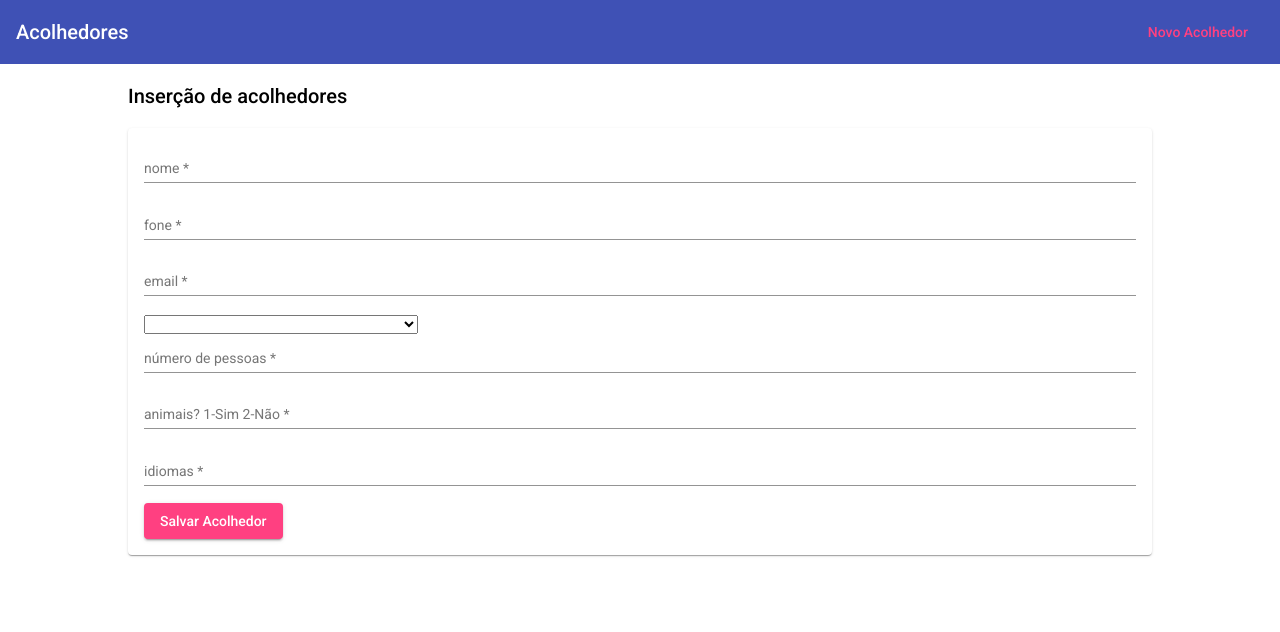
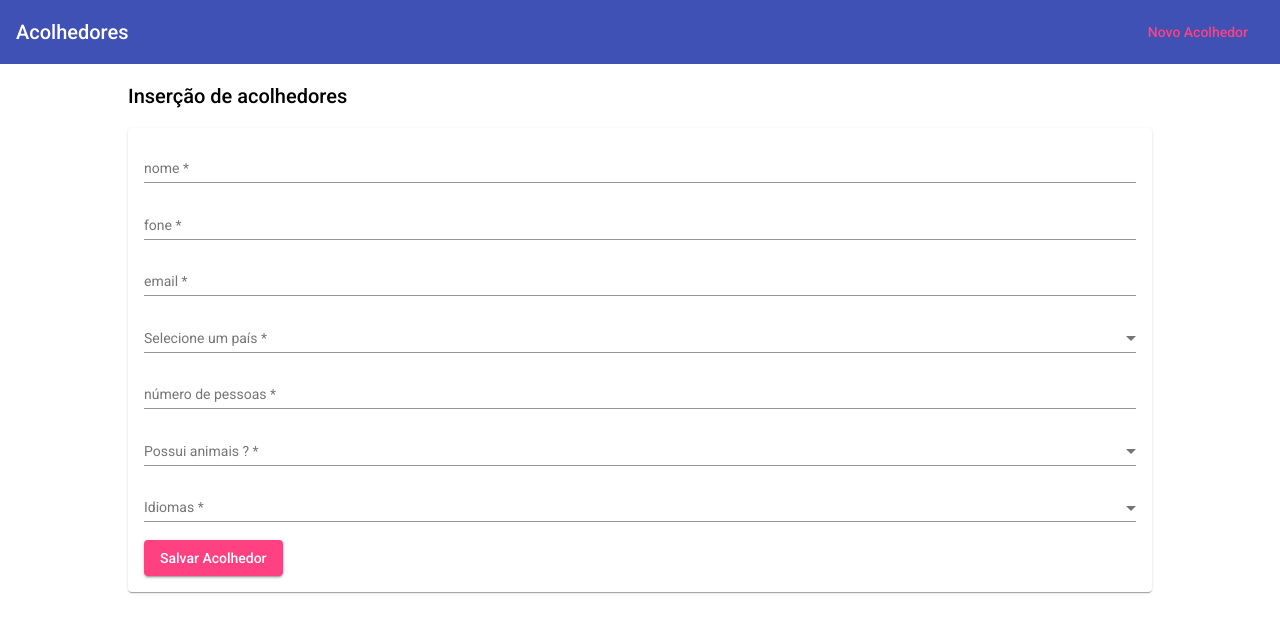
Before and after one commit to Gibenuthe/LP2_Projeto, an Angular app in the folder projeto-Ucrania/: page /criar in a window 1280 px wide. Shown: the top 632 px of the page. Built offline with nearby package versions, Linux system fonts and the light colour scheme.

Commit message:
Finalização Acolhedores
Tudo preparado antes de inserir filtro de busca.

```diff
--- a/projeto-Ucrania/src/app/acolhedor/acolhedor-inserir.component.html
+++ b/projeto-Ucrania/src/app/acolhedor/acolhedor-inserir.component.html
@@ -1,7 +1,11 @@
 <h2>Inserção de acolhedores</h2>
 <mat-card>
   <mat-spinner *ngIf="estaCarregando"></mat-spinner>
-  <form (submit)="onSalvarAcolhedor(acolhedorForm)" *ngIf="!estaCarregando" #acolhedorForm="ngForm">
+  <form
+    (submit)="onSalvarAcolhedor(acolhedorForm)"
+    *ngIf="!estaCarregando"
+    #acolhedorForm="ngForm"
+  >
     <mat-form-field>
       <input
         required
@@ -39,169 +43,180 @@
       />
       <mat-error *ngIf="email.invalid">Digite um email válido</mat-error>
     </mat-form-field>
-    <!-- <mat-form-field>
-      <input
+    <mat-form-field>
+      <mat-label>Selecione um país</mat-label>
+      <select
+        matNativeControl
         required
-        type="text"
-        matInput
         placeholder="país"
-        name="país"
+        name="pais"
         [ngModel]="acolhedor?.pais"
         #pais="ngModel"
-      />
-      <mat-error *ngIf="pais.invalid">Digite um país válido</mat-error>
-    </mat-form-field> -->
-    <select required name="country" class="form-control" id="country" [ngModel]="acolhedor?.pais"
-    #pais="ngModel">
-      <option value="0" label="Select a country ... " selected="selected">Select a country ... </option>
-      <optgroup id="country-optgroup-Asia" label="Asia">
-          <option value="AF" label="Afghanistan">Afghanistan</option>
+      >
+        <option value="0" label="Selecione um país ... " selected="selected">
+          Selecione um país ...
+        </option>
+        <optgroup id="country-optgroup-Asia" label="Asia">
+          <option value="AF" label="Afeganistao">Afeganistao</option>
+          <option value="SA" label="Arabia Saudita">Arabia Saudita</option>
           <option value="AM" label="Armenia">Armenia</option>
-          <option value="AZ" label="Azerbaijan">Azerbaijan</option>
-          <option value="BH" label="Bahrain">Bahrain</option>
+          <option value="AZ" label="Azerbaijao">Azerbaijao</option>
+          <option value="BH" label="Bahrein">Bahrein</option>
           <option value="BD" label="Bangladesh">Bangladesh</option>
-          <option value="BT" label="Bhutan">Bhutan</option>
-          <option value="BN" label="Brunei">Brunei</option>
-          <option value="KH" label="Cambodia">Cambodia</option>
+	  <option value="BN" label="Brunei">Brunei</option>
+          <option value="BT" label="Butao">Butao</option>
+          <option value="KH" label="Camboja">Camboja</option>
+	  <option value="KZ" label="Cazaquistao">Cazaquistao</option>
           <option value="CN" label="China">China</option>
+	  <option value="KP" label="Coreia do Norte">Coreia do Norte</option>
+          <option value="KR" label="Coreia do Sul">Coreia do Sul</option>
+          <option value="AE" label="Emirados Arabes">Emirados Arabes</option>
+          <option value="PH" label="Filipinas">Filipinas</option>
           <option value="GE" label="Georgia">Georgia</option>
           <option value="HK" label="Hong Kong SAR China">Hong Kong SAR China</option>
+	  <option value="YE" label="Iemen">Iemen</option>
           <option value="IN" label="India">India</option>
           <option value="ID" label="Indonesia">Indonesia</option>
-          <option value="IR" label="Iran">Iran</option>
-          <option value="IQ" label="Iraq">Iraq</option>
+          <option value="IR" label="Ira">Ira</option>
+          <option value="IQ" label="Iraque">Iraque</option>
           <option value="IL" label="Israel">Israel</option>
-          <option value="JP" label="Japan">Japan</option>
-          <option value="JO" label="Jordan">Jordan</option>
-          <option value="KZ" label="Kazakhstan">Kazakhstan</option>
+          <option value="JP" label="Japao">Japao</option>
+          <option value="JO" label="Jordania">Jordania</option>
           <option value="KW" label="Kuwait">Kuwait</option>
-          <option value="KG" label="Kyrgyzstan">Kyrgyzstan</option>
           <option value="LA" label="Laos">Laos</option>
-          <option value="LB" label="Lebanon">Lebanon</option>
+          <option value="LB" label="Libano">Libano</option>
           <option value="MO" label="Macau SAR China">Macau SAR China</option>
-          <option value="MY" label="Malaysia">Malaysia</option>
-          <option value="MV" label="Maldives">Maldives</option>
+          <option value="MY" label="Malasia">Malasia</option>
+          <option value="MV" label="Maldivas">Maldivas</option>
           <option value="MN" label="Mongolia">Mongolia</option>
           <option value="MM" label="Myanmar [Burma]">Myanmar [Burma]</option>
           <option value="NP" label="Nepal">Nepal</option>
-          <option value="NT" label="Neutral Zone">Neutral Zone</option>
-          <option value="KP" label="North Korea">North Korea</option>
-          <option value="OM" label="Oman">Oman</option>
-          <option value="PK" label="Pakistan">Pakistan</option>
-          <option value="PS" label="Palestinian Territories">Palestinian Territories</option>
-          <option value="YD" label="People's Democratic Republic of Yemen">People's Democratic Republic of Yemen</option>
-          <option value="PH" label="Philippines">Philippines</option>
+          <option value="OM" label="Oma">Oma</option>
+          <option value="PS" label="Palestina">Palestina</option>
+          <option value="PK" label="Paquistao">Paquistao</option>
           <option value="QA" label="Qatar">Qatar</option>
-          <option value="SA" label="Saudi Arabia">Saudi Arabia</option>
-          <option value="SG" label="Singapore">Singapore</option>
-          <option value="KR" label="South Korea">South Korea</option>
+	  <option value="KG" label="Quirguistao">Quirguistao</option>
+          <option value="YD" label="Rep. Dem. Iemen">Rep. Dem. Iemen</option>
+          <option value="SG" label="Singapura">Singapura</option>
           <option value="LK" label="Sri Lanka">Sri Lanka</option>
-          <option value="SY" label="Syria">Syria</option>
+          <option value="SY" label="Siria">Siria</option>
           <option value="TW" label="Taiwan">Taiwan</option>
-          <option value="TJ" label="Tajikistan">Tajikistan</option>
-          <option value="TH" label="Thailand">Thailand</option>
+          <option value="TJ" label="Tadjiquistao">Tadjiquistao</option>
+          <option value="TH" label="Tailandia">Tailandia</option>
           <option value="TL" label="Timor-Leste">Timor-Leste</option>
-          <option value="TR" label="Turkey">Turkey</option>
-          <option value="TM" label="Turkmenistan">Turkmenistan</option>
-          <option value="AE" label="United Arab Emirates">United Arab Emirates</option>
-          <option value="UZ" label="Uzbekistan">Uzbekistan</option>
-          <option value="VN" label="Vietnam">Vietnam</option>
-          <option value="YE" label="Yemen">Yemen</option>
+          <option value="TR" label="Turquia">Turquia</option>
+          <option value="TM" label="Turcomenistao">Turcomenistao</option>
+          <option value="UZ" label="Uzbequistao">Uzbequistao</option>
+          <option value="VN" label="Vietna">Vietna</option>
       </optgroup>
       <optgroup id="country-optgroup-Europe" label="Europe">
           <option value="AL" label="Albania">Albania</option>
           <option value="AD" label="Andorra">Andorra</option>
           <option value="AT" label="Austria">Austria</option>
           <option value="BY" label="Belarus">Belarus</option>
-          <option value="BE" label="Belgium">Belgium</option>
-          <option value="BA" label="Bosnia and Herzegovina">Bosnia and Herzegovina</option>
+          <option value="BE" label="Belgica">Belgica</option>
+          <option value="BA" label="Bosnia e Herzegovina">Bosnia e Herzegovina</option>
           <option value="BG" label="Bulgaria">Bulgaria</option>
-          <option value="HR" label="Croatia">Croatia</option>
-          <option value="CY" label="Cyprus">Cyprus</option>
-          <option value="CZ" label="Czech Republic">Czech Republic</option>
-          <option value="DK" label="Denmark">Denmark</option>
-          <option value="DD" label="East Germany">East Germany</option>
+          <option value="HR" label="Croacia">Croacia</option>
+          <option value="CY" label="Chipre">Chipre</option>
+          <option value="CZ" label="Republica Checa">Republica Checa</option>
+          <option value="DK" label="Dinamarca">Dinamarca</option>
           <option value="EE" label="Estonia">Estonia</option>
-          <option value="FO" label="Faroe Islands">Faroe Islands</option>
-          <option value="FI" label="Finland">Finland</option>
-          <option value="FR" label="France">France</option>
-          <option value="DE" label="Germany">Germany</option>
+          <option value="FO" label="Ilhas Faroe">Ilhas Faroe</option>
+          <option value="FI" label="Finlandia">Finlandia</option>
+          <option value="FR" label="Franca">Franca</option>
+          <option value="DE" label="Alemanha">Alemanha</option>
           <option value="GI" label="Gibraltar">Gibraltar</option>
-          <option value="GR" label="Greece">Greece</option>
+          <option value="GR" label="Grecia">Grecia</option>
           <option value="GG" label="Guernsey">Guernsey</option>
-          <option value="HU" label="Hungary">Hungary</option>
-          <option value="IS" label="Iceland">Iceland</option>
-          <option value="IE" label="Ireland">Ireland</option>
-          <option value="IM" label="Isle of Man">Isle of Man</option>
-          <option value="IT" label="Italy">Italy</option>
+          <option value="HU" label="Hungria">Hungria</option>
+          <option value="IS" label="Islandia">Islandia</option>
+          <option value="IE" label="Irlanda">Irlanda</option>
+          <option value="IM" label="Ilha de Man">Ilha de Man</option>
+          <option value="IT" label="Italia">Italia</option>
           <option value="JE" label="Jersey">Jersey</option>
-          <option value="LV" label="Latvia">Latvia</option>
+          <option value="LV" label="Letonia">Letonia</option>
           <option value="LI" label="Liechtenstein">Liechtenstein</option>
-          <option value="LT" label="Lithuania">Lithuania</option>
-          <option value="LU" label="Luxembourg">Luxembourg</option>
+          <option value="LT" label="Lituania">Lituania</option>
+          <option value="LU" label="Luxemburgo">Luxemburgo</option>
           <option value="MK" label="Macedonia">Macedonia</option>
           <option value="MT" label="Malta">Malta</option>
-          <option value="FX" label="Metropolitan France">Metropolitan France</option>
-          <option value="MD" label="Moldova">Moldova</option>
+          <option value="MD" label="Moldavia">Moldavia</option>
           <option value="MC" label="Monaco">Monaco</option>
           <option value="ME" label="Montenegro">Montenegro</option>
-          <option value="NL" label="Netherlands">Netherlands</option>
-          <option value="NO" label="Norway">Norway</option>
-          <option value="PL" label="Poland">Poland</option>
+          <option value="NL" label="Holanda">Holanda</option>
+          <option value="NO" label="Noruega">Noruega</option>
+          <option value="PL" label="Polonia">Polonia</option>
           <option value="PT" label="Portugal">Portugal</option>
-          <option value="RO" label="Romania">Romania</option>
+          <option value="RO" label="Romenia">Romenia</option>
           <option value="RU" label="Russia">Russia</option>
           <option value="SM" label="San Marino">San Marino</option>
-          <option value="RS" label="Serbia">Serbia</option>
-          <option value="CS" label="Serbia and Montenegro">Serbia and Montenegro</option>
-          <option value="SK" label="Slovakia">Slovakia</option>
-          <option value="SI" label="Slovenia">Slovenia</option>
-          <option value="ES" label="Spain">Spain</option>
-          <option value="SJ" label="Svalbard and Jan Mayen">Svalbard and Jan Mayen</option>
-          <option value="SE" label="Sweden">Sweden</option>
-          <option value="CH" label="Switzerland">Switzerland</option>
-          <option value="UA" label="Ukraine">Ukraine</option>
-          <option value="SU" label="Union of Soviet Socialist Republics">Union of Soviet Socialist Republics</option>
-          <option value="GB" label="United Kingdom">United Kingdom</option>
-          <option value="VA" label="Vatican City">Vatican City</option>
-          <option value="AX" label="Åland Islands">Åland Islands</option>
-      </optgroup>
-  </select>
+          <option value="RS" label="Servia">Servia</option>
+          <option value="SK" label="Eslovaquia">Eslovaquia</option>
+          <option value="SI" label="Eslovenia">Eslovenia</option>
+          <option value="ES" label="Espanha">Espanha</option>
+          <option value="SJ" label="Svalbard e Jan Mayen">Svalbard e Jan Mayen</option>
+          <option value="SE" label="Suecia">Suecia</option>
+          <option value="CH" label="Suica">Suica</option>
+          <option value="UA" label="Ucrania">Ucrania</option>
+          <option value="GB" label="Reino Unido">Reino Unido</option>
+          <option value="VA" label="Vaticano">Vaticano</option>
+          <option value="AX" label="Ilhas Åland">Ilhas Åland</option>
+        </optgroup>
+      </select>
+    </mat-form-field>
     <mat-form-field>
       <input
         required
         type="number"
+        min=1
         matInput
-        placeholder= "número de pessoas"
+        placeholder="número de pessoas"
         name="pessoas"
         [ngModel]="acolhedor?.pessoas"
         #pessoas="ngModel"
       />
-      <mat-error *ngIf="pessoas.invalid">Digite um número de pessoas válido</mat-error>
+      <mat-error *ngIf="pessoas.invalid"
+        >Digite um número de pessoas válido</mat-error
+      >
     </mat-form-field>
     <mat-form-field>
-      <input
+      <mat-label>Possui animais ?</mat-label>
+      <select
+        matNativeControl
         required
-        type=boolean
-        matInput
-        placeholder= "animais? 1-Sim  2-Não"
-        name="1-Sim, 2-Não"
+        placeholder=""
+        name="animais"
         [ngModel]="acolhedor?.animais"
         #animais="ngModel"
-      />
-      <mat-error *ngIf="animais.invalid">Selecione uma opção válida</mat-error>
+        >
+        <option value=true > Sim </option>
+        <option value=false > Não </option>
+      </select>
     </mat-form-field>
     <mat-form-field>
-      <input
+      <mat-label>Idiomas</mat-label>
+      <select
+        matNativeControl
         required
-        type="text"
-        matInput
-        placeholder="idiomas"
+        placeholder=""
         name="idiomas"
         [ngModel]="acolhedor?.idiomas"
         #idiomas="ngModel"
-      />
-      <mat-error *ngIf="idiomas.invalid">Digite um idioma válido</mat-error>
+        >
+        <option value="Alemão" > Alemão </option>
+        <option value="Árabe" > Árabe </option>
+        <option value="Espanhol" > Espanhol </option>
+        <option value="Francês" > Francês </option>
+        <option value="Húngaro" > Húngaro </option>
+        <option value="Inglês" > Inglês </option>
+        <option value="Italiano" > Italiano </option>
+        <option value="Polonês" > Polonês </option>
+        <option value="Romeno" > Romeno </option>
+        <option value="Russo" > Russo </option>
+        <option value="Turco" > Turco </option>
+        <option value="Ucraniano" > Ucraniano </option>
+      </select>
     </mat-form-field>
     <button color="accent" mat-raised-button>Salvar Acolhedor</button>
   </form>
--- a/projeto-Ucrania/src/app/acolhedor/acolhedor-inserir.component.ts
+++ b/projeto-Ucrania/src/app/acolhedor/acolhedor-inserir.component.ts
@@ -1,6 +1,6 @@
 //olaola//
-import { Component, EventEmitter, OnInit, Output } from '@angular/core';
-import { NgForm } from '@angular/forms';
+import { Component, EventEmitter, OnInit, Output, NgModule, CUSTOM_ELEMENTS_SCHEMA } from '@angular/core';
+import { NgForm, NgSelectOption } from '@angular/forms';
 import { ActivatedRoute, ParamMap } from '@angular/router';
 import { Acolhedor } from './acolhedor.model';
 import { AcolhedorService } from './acolhedor.service';
--- a/projeto-Ucrania/src/app/acolhedor/acolhedor-lista/acolhedor-lista.component.html
+++ b/projeto-Ucrania/src/app/acolhedor/acolhedor-lista/acolhedor-lista.component.html
@@ -7,6 +7,14 @@
   <p>Fone: {{ acolhedor.fone }}</p>
   <hr/>
   <p>Email: {{ acolhedor.email }}</p>
+  <hr/>
+  <p>País: {{ acolhedor.pais }}</p>
+  <hr/>
+  <p>Pessoas: {{ acolhedor.pessoas }}</p>
+  <hr/>
+  <p>Animais: {{ acolhedor.animais }}</p>
+  <hr/>
+  <p>Idiomas: {{ acolhedor.idiomas }}</p>
   <mat-action-row>
     <button mat-button color="primary" [routerLink]="['/editar', acolhedor.id]">EDITAR</button>
     <button mat-button color="warn" (click)="onDelete(acolhedor.id)">REMOVER</button>
--- a/projeto-Ucrania/src/app/app.module.ts
+++ b/projeto-Ucrania/src/app/app.module.ts
@@ -1,4 +1,4 @@
-import { NgModule } from '@angular/core';
+import { CUSTOM_ELEMENTS_SCHEMA, NgModule } from '@angular/core';
 import { FormsModule } from '@angular/forms';
 import { BrowserModule } from '@angular/platform-browser';
 import { AcolhedorInserirComponent } from './acolhedor/acolhedor-inserir.component';
@@ -35,6 +35,7 @@ import { AppRoutingModule } from './app-routing.module';
     HttpClientModule,
   ],
   providers: [AcolhedorService],
-  bootstrap: [AppComponent]
+  bootstrap: [AppComponent],
+  schemas: [CUSTOM_ELEMENTS_SCHEMA ]
 })
 export class AppModule { }
```
Also changed, not shown: 2 other files (tests, documents, lock files or other folders).
